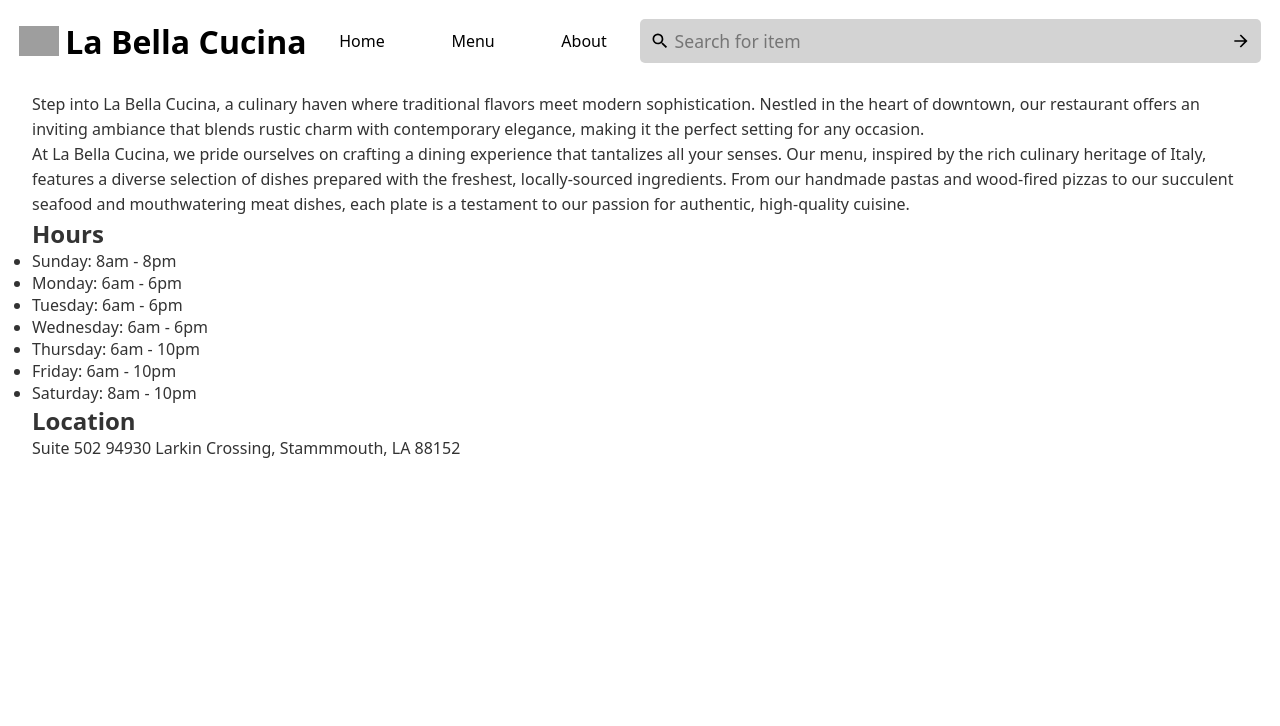
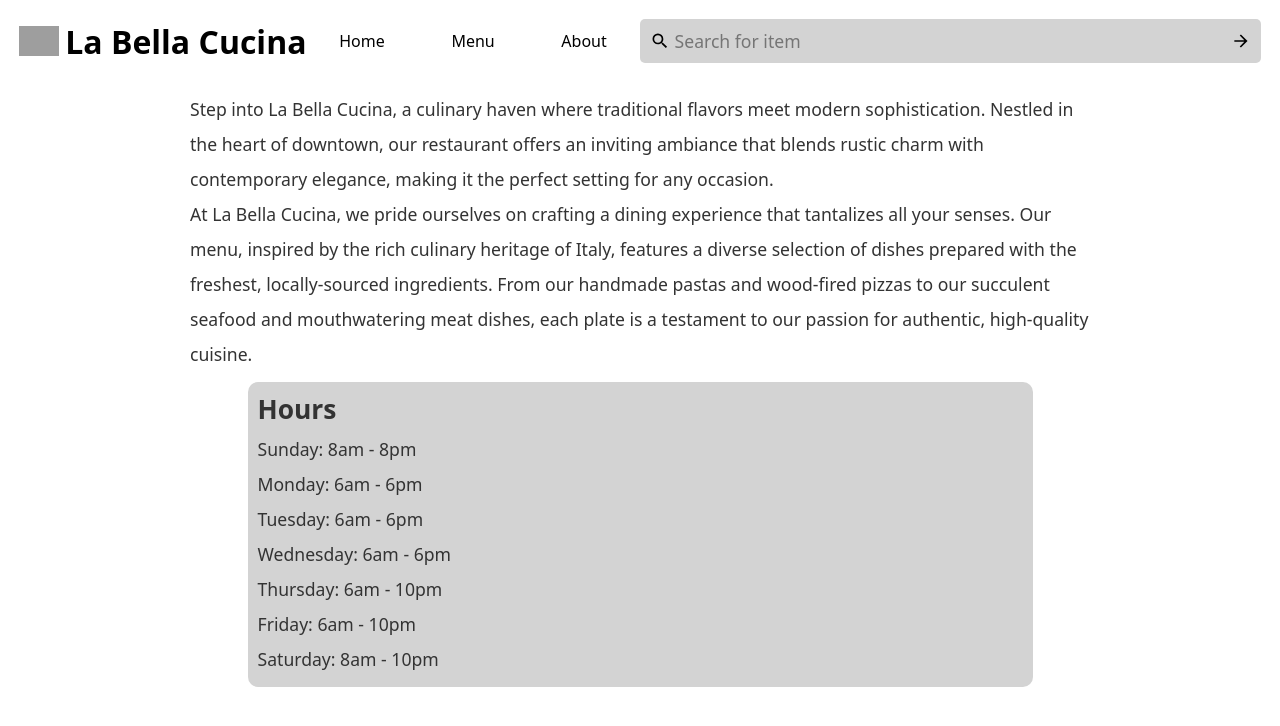
Before and after one commit to ImExtraPolite3/restaurant-page, a React (Vite) app: page / in a window 1280 px wide. Shown: the top 726 px of the page. Built offline with nearby package versions, Linux system fonts and the light colour scheme; grey boxes are pictures that could not be loaded.

Commit message:
make changes style changes to page

```diff
--- a/src/App.jsx
+++ b/src/App.jsx
@@ -2,6 +2,7 @@ import NavBar from './Components/NavBar';
 import Home from './Components/Home';
 import Menu from './Components/Menu';
 import About from './Components/About';
+// import { Footer } from './Components/footer';
 
 function App() {
   return (
@@ -10,6 +11,7 @@ function App() {
       <Home />
       <Menu />
       <About />
+      {/* <Footer /> */}
     </>
   );
 }
--- a/src/Components/About.jsx
+++ b/src/Components/About.jsx
@@ -1,7 +1,15 @@
 export default function About() {
   return (
     <div id="about-content" className="content">
-      <h1>About</h1>
+      <h2>About the owner</h2>
+      <p>
+        At the heart of our restaurant is a passion for authentic Italian
+        cuisine, passed down through generations. Our owner, Johnny, grew up in
+        a small village in Tuscany, where family and food were the pillars of
+        life. Bringing those traditions to La Bella Cucina, he is dedicated to
+        creating a warm, welcoming atmosphere where guests can enjoy the simple
+        pleasures of Italian cooking, just like back home.
+      </p>
     </div>
   );
 }
--- a/src/Components/Home.jsx
+++ b/src/Components/Home.jsx
@@ -39,10 +39,10 @@ export default function Home() {
         <h2>Hours</h2>
         <ul>{hours()}</ul>
       </div>
-      <div id="location">
+      {/* <div id="location">
         <h2>Location</h2>
         <p>Suite 502 94930 Larkin Crossing, Stammmouth, LA 88152</p>
-      </div>
+      </div> */}
     </div>
   );
 }
--- a/src/index.css
+++ b/src/index.css
@@ -82,18 +82,46 @@
 }
 
 .content {
-  width: 95%;
+  width: min(95%, 900px);
   margin: auto;
   color: #333;
 }
 
-#description {
-  line-height: 25px;
+#home-content,
+#about-content {
+  line-height: 30px;
+}
+
+#hours {
+  width: 85%;
+  margin: 10px auto;
+  padding: 10px;
+  background-color: lightgray;
+  border-radius: 10px;
+}
+
+#hours > h2 {
+  margin-bottom: 5px;
+}
+
+#hours > ul {
+  list-style: none;
+}
+
+#menu-content > h2 {
+  padding: 10px 0;
 }
 
 #beverages > div > img,
 #appetizer > div > img {
   width: 100%;
+}
+
+#beverages > div,
+#appetizer > div {
+  background-color: lightgray;
+  padding: 10px;
+  border-radius: 5px;
 }
 
 #beverages,
@@ -128,6 +156,12 @@
   }
 }
 
+footer {
+  width: 100%;
+  background-color: black;
+  color: white;
+}
+
 @media (min-width: 700px) {
   #beverages,
   #appetizer {
@@ -136,6 +170,12 @@
 }
 
 @media (min-width: 841px) {
+  #home-content,
+  #about-content {
+    font-size: 1.1rem;
+    line-height: 35px;
+  }
+
   .nav-img {
     display: none;
   }
@@ -159,12 +199,6 @@
     flex-grow: 3;
     align-self: center;
   }
-
-  #beverages,
-  #appetizer {
-    grid-template-columns: repeat(4, 1fr);
-    gap: 20px;
-  }
 }
 
 @media (min-width: 1400px) {
```
Also changed, not shown: src/Components/footer.jsx (added, +10 -0 lines).
